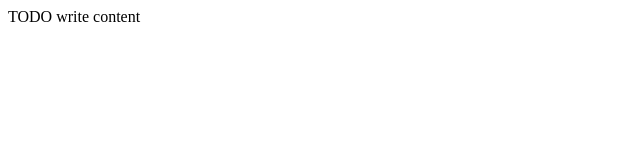
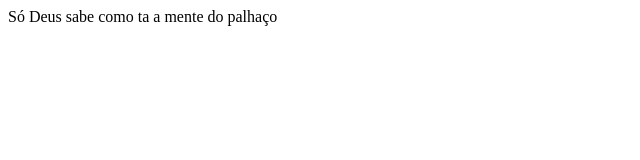
Before and after one commit to Runtydragon/agoravai, a plain HTML site: page web/index.html in a window 1280 px wide. Shown: the whole page, without its empty margins (0-640 px from the left). Drawn offline with Linux system fonts and the light colour scheme.

Commit message:
Testando git

```diff
--- a/web/index.html
+++ b/web/index.html
@@ -11,6 +11,6 @@ and open the template in the editor.
         <meta name="viewport" content="width=device-width, initial-scale=1.0">
     </head>
     <body>
-        <div>TODO write content</div>
+        <div>Só Deus sabe como ta a mente do palhaço</div>
     </body>
 </html>
```
